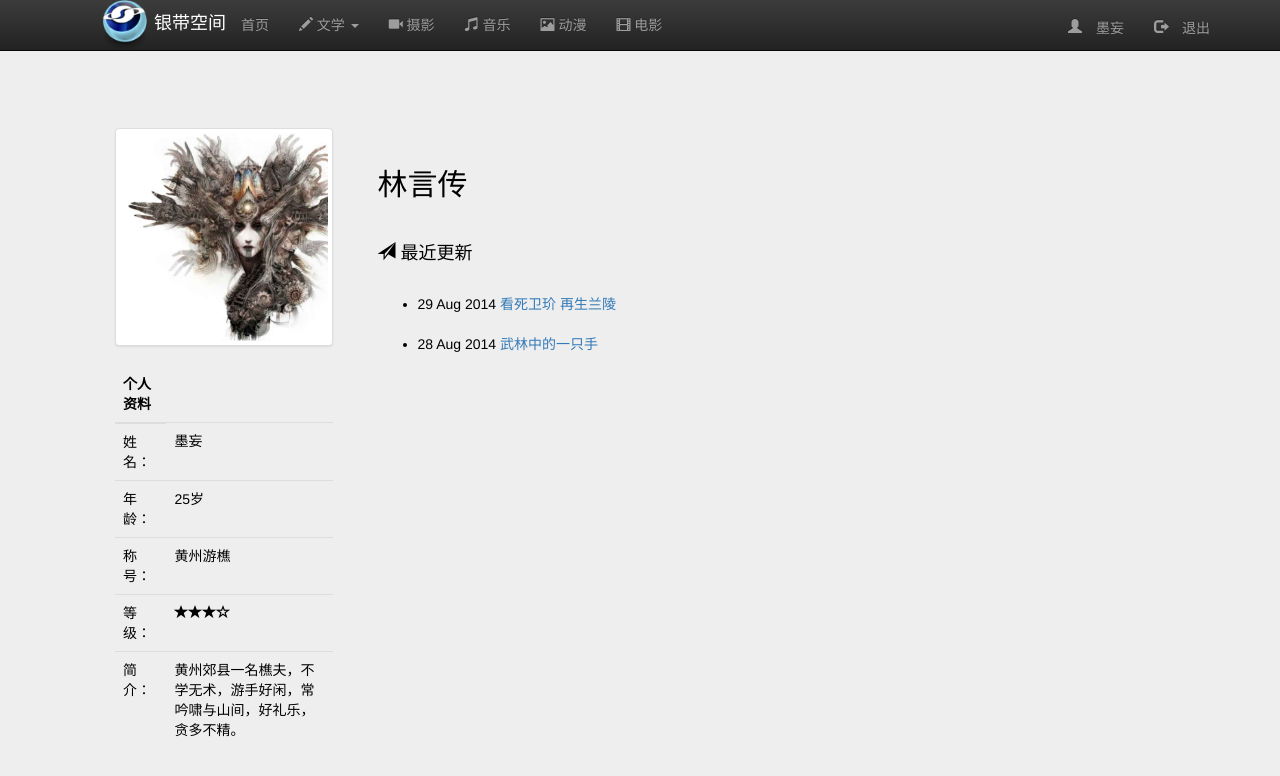
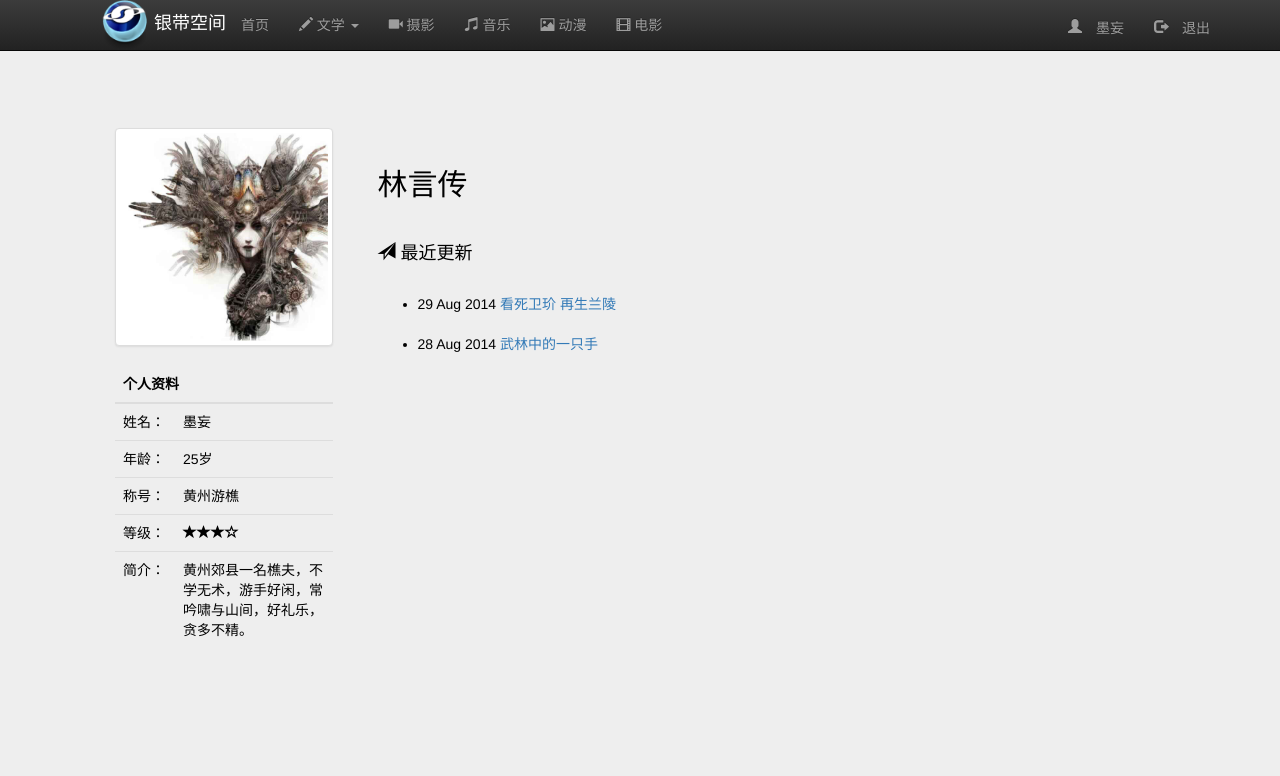
Before and after one commit to BravenHao/blog.indite.club, a Jekyll site: the page built from index.html, in a window 1280 px wide. Shown: the top 776 px of the page. Built offline with Jekyll 4.4.1, drawn with Linux system fonts in a browser that asks for light colours; nearby versions of some CDN libraries.

Commit message:
change headpage

```diff
--- a/index.html
+++ b/index.html
@@ -55,9 +55,9 @@ title: 林言传
 		      <img src="/images/headicon.jpg" alt="...">
 		    </a>
 		    <table class="table table-hover">
-			  	<thead><tr><th>个人资料</th></tr></thead>
+			  	<thead><tr><th colspan="2">个人资料</th></tr></thead>
 			  	<tbody>
-			  		<tr><td>姓名：</td><td>墨妄</td></tr>
+			  		<tr><td  width="60px">姓名：</td><td>墨妄</td></tr>
 			  		<tr><td>年龄：</td><td>25岁</td></tr>
 			  		<tr><td>称号：</td><td>黄州游樵</td></tr>
 			  		<tr><td>等级：</td><td><span class="glyphicon glyphicon-star"></span><span class="glyphicon glyphicon-star"></span><span class="glyphicon glyphicon-star"></span><span class="glyphicon glyphicon-star-empty"></span></td></tr>
```
